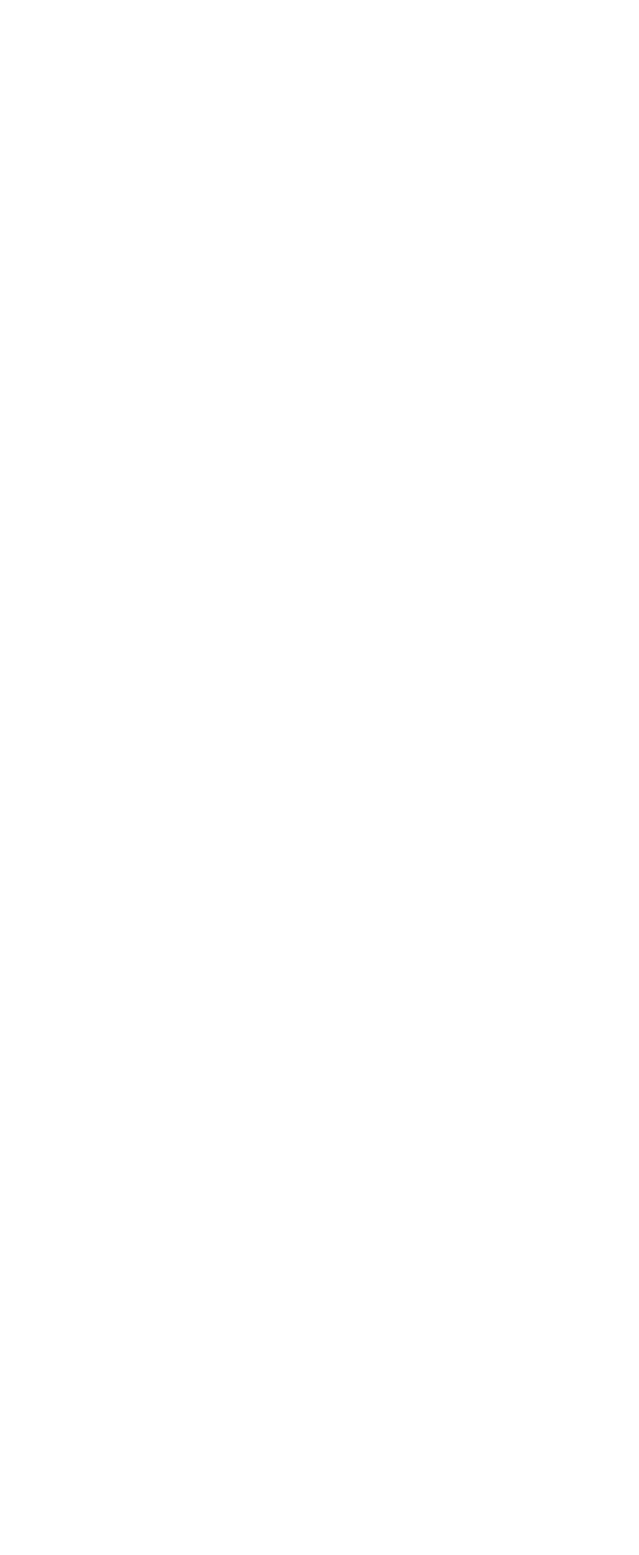
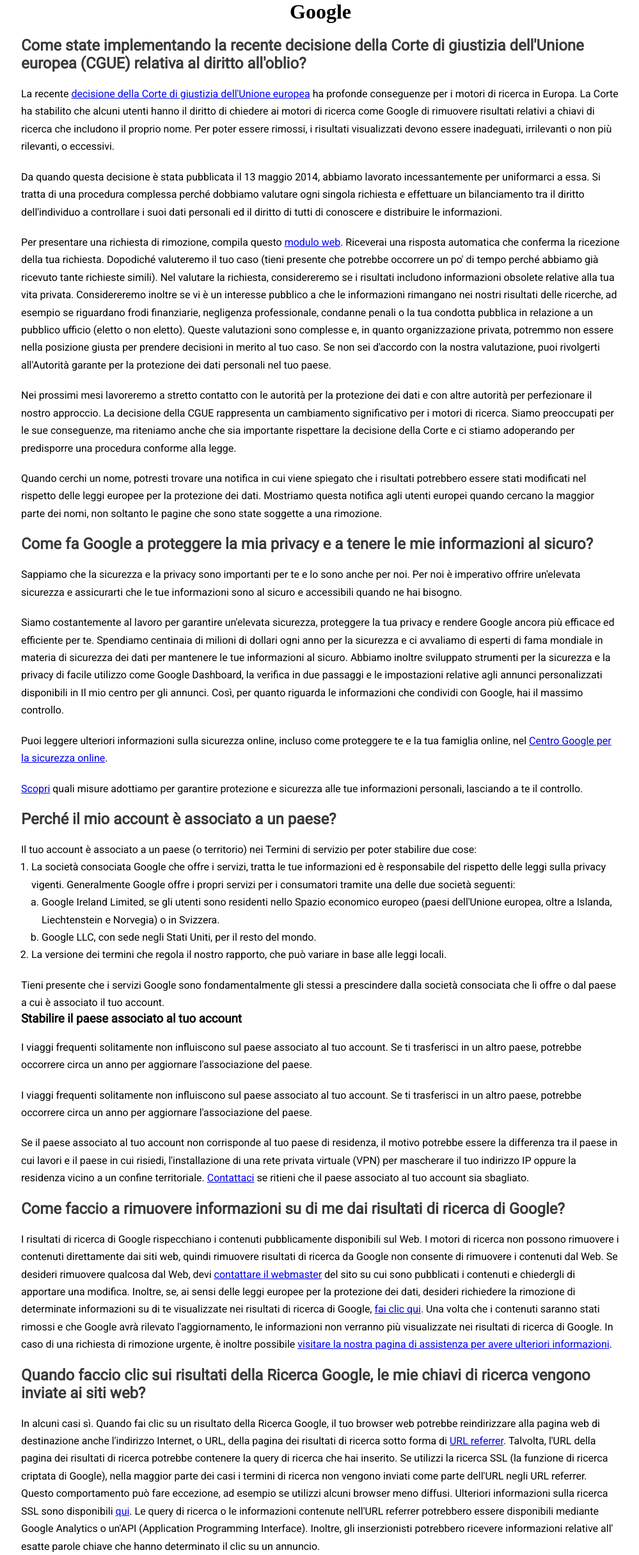
Before and after one commit to MicheleRai/php-google-faq, a PHP site: page / in a window 1280 px wide. Before the commit the part shown is empty. Shown: the whole page at 64% size, without its empty margins (139-1138 px from the left). Before the commit the page ends 800 px from the top, so only its background shows below. Run offline with PHP 8.4, Linux system fonts and the light colour scheme.

Commit message:
fix and improve

```diff
--- a/index.php
+++ b/index.php
@@ -3,49 +3,95 @@
     $faq = [
         [
             'domanda' =>
-            'Come state implementando la recente decisione della Corte di giustizia dell\'Unione europea (CGUE) relativa al diritto all\'oblio?',
+            '<h2>Come state implementando la recente decisione della Corte di giustizia dell\'Unione europea (CGUE) relativa al diritto all\'oblio? </h2>',
             'risposta' => <<<DOM
-            '<p>La recente <a href="http://curia.europa.eu/juris/document/document.jsf?text=&amp;docid=152065&amp;amppageIndex=0&amp;doclang=it&amp;mode=lst&amp;dir=&amp;occ=first&amp;part=1&amp;cid=276332">decisione della Corte di giustizia dell'Unione europea</a> ha profonde conseguenze per i motori di ricerca in Europa. La Corte ha stabilito che alcuni utenti hanno il diritto di chiedere ai motori di ricerca come Google di rimuovere risultati relativi a chiavi di ricerca che includono il proprio nome. Per poter essere rimossi, i risultati visualizzati devono essere inadeguati, irrilevanti o non più rilevanti, o eccessivi.</p>
-            <p>Da quando questa decisione è stata pubblicata il 13 maggio 2014, abbiamo lavorato incessantemente per uniformarci a essa. Si tratta di una procedura complessa perché dobbiamo valutare ogni singola richiesta e effettuare un bilanciamento tra il diritto dell'individuo a controllare i suoi dati personali ed il diritto di tutti di conoscere e distribuire le informazioni.</p>
-            <p>Per presentare una richiesta di rimozione, compila questo <a href="https://support.google.com/legal/contact/lr_eudpa?product=websearch&amp;hl=it">modulo web</a>. Riceverai una risposta automatica che conferma la ricezione della tua richiesta. Dopodiché valuteremo il tuo caso (tieni presente che potrebbe occorrere un po' di tempo perché abbiamo già ricevuto tante richieste simili). Nel valutare la richiesta, considereremo se i risultati includono informazioni obsolete relative alla tua vita privata. Considereremo inoltre se vi è un interesse pubblico a che le informazioni rimangano nei nostri risultati delle ricerche, ad esempio se riguardano frodi finanziarie, negligenza professionale, condanne penali o la tua condotta pubblica in relazione a un pubblico ufficio (eletto o non eletto). Queste valutazioni sono complesse e, in quanto organizzazione privata, potremmo non essere nella posizione giusta per prendere decisioni in merito al tuo caso. Se non sei d'accordo con la nostra valutazione, puoi rivolgerti all'Autorità garante per la protezione dei dati personali nel tuo paese.</p>
-            <p>Nei prossimi mesi lavoreremo a stretto contatto con le autorità per la protezione dei dati e con altre autorità per perfezionare il nostro approccio. La decisione della CGUE rappresenta un cambiamento significativo per i motori di ricerca. Siamo preoccupati per le sue conseguenze, ma riteniamo anche che sia importante rispettare la decisione della Corte e ci stiamo adoperando per predisporre una procedura conforme alla legge.</p>
-            <p>Quando cerchi un nome, potresti trovare una notifica in cui viene spiegato che i risultati potrebbero essere stati modificati nel rispetto delle leggi europee per la protezione dei dati. Mostriamo questa notifica agli utenti europei quando cercano la maggior parte dei nomi, non soltanto le pagine che sono state soggette a una rimozione.</p>',
-            DOM
+            <p>
+                La recente <a href="http://curia.europa.eu/juris/document/document.jsf?text=&amp;docid=152065&amp;amppageIndex=0&amp;doclang=it&amp;mode=lst&amp;dir=&amp;occ=first&amp;part=1&amp;cid=276332">decisione della Corte di giustizia dell'Unione europea</a> ha profonde conseguenze per i motori di ricerca in Europa. La Corte ha stabilito che alcuni utenti hanno il diritto di chiedere ai motori di ricerca come Google di rimuovere risultati relativi a chiavi di ricerca che includono il proprio nome. Per poter essere rimossi, i risultati visualizzati devono essere inadeguati, irrilevanti o non più rilevanti, o eccessivi.
+            </p>
+            <p>
+                Da quando questa decisione è stata pubblicata il 13 maggio 2014, abbiamo lavorato incessantemente per uniformarci a essa. Si tratta di una procedura complessa perché dobbiamo valutare ogni singola richiesta e effettuare un bilanciamento tra il diritto dell'individuo a controllare i suoi dati personali ed il diritto di tutti di conoscere e distribuire le informazioni.
+            </p>
+            <p>
+                Per presentare una richiesta di rimozione, compila questo <a href="https://support.google.com/legal/contact/lr_eudpa?product=websearch&amp;hl=it">modulo web</a>. Riceverai una risposta automatica che conferma la ricezione della tua richiesta. Dopodiché valuteremo il tuo caso (tieni presente che potrebbe occorrere un po' di tempo perché abbiamo già ricevuto tante richieste simili). Nel valutare la richiesta, considereremo se i risultati includono informazioni obsolete relative alla tua vita privata. Considereremo inoltre se vi è un interesse pubblico a che le informazioni rimangano nei nostri risultati delle ricerche, ad esempio se riguardano frodi finanziarie, negligenza professionale, condanne penali o la tua condotta pubblica in relazione a un pubblico ufficio (eletto o non eletto). Queste valutazioni sono complesse e, in quanto organizzazione privata, potremmo non essere nella posizione giusta per prendere decisioni in merito al tuo caso. Se non sei d'accordo con la nostra valutazione, puoi rivolgerti all'Autorità garante per la protezione dei dati personali nel tuo paese.
+            </p>
+            <p>
+                Nei prossimi mesi lavoreremo a stretto contatto con le autorità per la protezione dei dati e con altre autorità per perfezionare il nostro approccio. La decisione della CGUE rappresenta un cambiamento significativo per i motori di ricerca. Siamo preoccupati per le sue conseguenze, ma riteniamo anche che sia importante rispettare la decisione della Corte e ci stiamo adoperando per predisporre una procedura conforme alla legge.
+            </p>
+            <p>
+                Quando cerchi un nome, potresti trovare una notifica in cui viene spiegato che i risultati potrebbero essere stati modificati nel rispetto delle leggi europee per la protezione dei dati. Mostriamo questa notifica agli utenti europei quando cercano la maggior parte dei nomi, non soltanto le pagine che sono state soggette a una rimozione.
+            </p>
+            DOM,
         ],
         [
-            'domanda' => 'Come fa Google a proteggere la mia privacy e a tenere le mie informazioni al sicuro?',
+            'domanda' => '<h2> Come fa Google a proteggere la mia privacy e a tenere le mie informazioni al sicuro? </h2>',
             'risposta' => <<<DOM
-            '<p>Sappiamo che la sicurezza e la privacy sono importanti per te e lo sono anche per noi. Per noi è imperativo offrire un'elevata sicurezza e assicurarti che le tue informazioni sono al sicuro e accessibili quando ne hai bisogno.</p>
-            <p>Siamo costantemente al lavoro per garantire un'elevata sicurezza, proteggere la tua privacy e rendere Google ancora più efficace ed efficiente per te. Spendiamo centinaia di milioni di dollari ogni anno per la sicurezza e ci avvaliamo di esperti di fama mondiale in materia di sicurezza dei dati per mantenere le tue informazioni al sicuro. Abbiamo inoltre sviluppato strumenti per la sicurezza e la privacy di facile utilizzo come Google Dashboard, la verifica in due passaggi e le impostazioni relative agli annunci personalizzati disponibili in Il mio centro per gli annunci. Così, per quanto riguarda le informazioni che condividi con Google, hai il massimo controllo.</p>
-            <p>Puoi leggere ulteriori informazioni sulla sicurezza online, incluso come proteggere te e la tua famiglia online, nel <a href="https://www.google.com/safetycenter/">Centro Google per la sicurezza online</a>.</p>
-            <p><a href="https://privacy.google.com">Scopri</a> quali misure adottiamo per garantire protezione e sicurezza alle tue informazioni personali, lasciando a te il controllo.</p>',
-            DOM
+            <p>
+                Sappiamo che la sicurezza e la privacy sono importanti per te e lo sono anche per noi. Per noi è imperativo offrire un'elevata sicurezza e assicurarti che le tue informazioni sono al sicuro e accessibili quando ne hai bisogno.
+            </p>
+            <p>
+                Siamo costantemente al lavoro per garantire un'elevata sicurezza, proteggere la tua privacy e rendere Google ancora più efficace ed efficiente per te. Spendiamo centinaia di milioni di dollari ogni anno per la sicurezza e ci avvaliamo di esperti di fama mondiale in materia di sicurezza dei dati per mantenere le tue informazioni al sicuro. Abbiamo inoltre sviluppato strumenti per la sicurezza e la privacy di facile utilizzo come Google Dashboard, la verifica in due passaggi e le impostazioni relative agli annunci personalizzati disponibili in Il mio centro per gli annunci. Così, per quanto riguarda le informazioni che condividi con Google, hai il massimo controllo.
+            </p>
+            <p>
+                Puoi leggere ulteriori informazioni sulla sicurezza online, incluso come proteggere te e la tua famiglia online, nel <a href="https://www.google.com/safetycenter/">Centro Google per la sicurezza online</a>.
+            </p>
+            <p>
+                <a href="https://privacy.google.com">Scopri</a> quali misure adottiamo per garantire protezione e sicurezza alle tue informazioni personali, lasciando a te il controllo.
+            </p>
+            DOM,
         ],
         [
-            'domanda' => 'Perché il mio account è associato a un paese?',
+            'domanda' => '<h2> Perché il mio account è associato a un paese? </h2>',
             'risposta' => <<<DOM
-             '<p>Il tuo account è associato a un paese (o territorio) nei Termini di servizio per poter stabilire due cose:</p>
-             <ol><li class="smANld">La società consociata Google che offre i servizi, tratta le tue informazioni ed è responsabile del rispetto delle leggi sulla privacy vigenti. Generalmente Google offre i propri servizi per i consumatori tramite una delle due società seguenti:<ol type="a"><li class="smANld">Google Ireland Limited, se gli utenti sono residenti nello Spazio economico europeo (paesi dell'Unione europea, oltre a Islanda, Liechtenstein e Norvegia) o in Svizzera.</li><li class="smANld">Google LLC, con sede negli Stati Uniti, per il resto del mondo.</li></ol></li><li class="smANld">La versione dei termini che regola il nostro rapporto, che può variare in base alle leggi locali.</li></ol>
-             <p>Tieni presente che i servizi Google sono fondamentalmente gli stessi a prescindere dalla società consociata che li offre o dal paese a cui è associato il tuo account.</p>
+             <p>
+                Il tuo account è associato a un paese (o territorio) nei Termini di servizio per poter stabilire due cose:
+            </p>
+             <ol>
+                <li class="smANld">
+                    La società consociata Google che offre i servizi, tratta le tue informazioni ed è responsabile del rispetto delle leggi sulla privacy vigenti. Generalmente Google offre i propri servizi per i consumatori tramite una delle due società seguenti:
+                    <ol type="a">
+                        <li class="smANld">
+                            Google Ireland Limited, se gli utenti sono residenti nello Spazio economico europeo (paesi dell'Unione europea, oltre a Islanda, Liechtenstein e Norvegia) o in Svizzera.
+                        </li>
+                        <li class="smANld">
+                            Google LLC, con sede negli Stati Uniti, per il resto del mondo.
+                        </li>
+                    </ol>
+                </li>
+                <li class="smANld">
+                    La versione dei termini che regola il nostro rapporto, che può variare in base alle leggi locali.
+                </li>
+            </ol>
+            <p>
+                Tieni presente che i servizi Google sono fondamentalmente gli stessi a prescindere dalla società consociata che li offre o dal paese a cui è associato il tuo account.
+            </p>
              <h3>Stabilire il paese associato al tuo account</h3>
-             <p>I viaggi frequenti solitamente non influiscono sul paese associato al tuo account. Se ti trasferisci in un altro paese, potrebbe occorrere circa un anno per aggiornare l'associazione del paese.</p>
-             <p>I viaggi frequenti solitamente non influiscono sul paese associato al tuo account. Se ti trasferisci in un altro paese, potrebbe occorrere circa un anno per aggiornare l'associazione del paese.</p>
-             <p>Se il paese associato al tuo account non corrisponde al tuo paese di residenza, il motivo potrebbe essere la differenza tra il paese in cui lavori e il paese in cui risiedi, l'installazione di una rete privata virtuale (VPN) per mascherare il tuo indirizzo IP oppure la residenza vicino a un confine territoriale. <a href="country-association-form">Contattaci</a> se ritieni che il paese associato al tuo account sia sbagliato.</p>',
-            DOM
+             <p>
+                I viaggi frequenti solitamente non influiscono sul paese associato al tuo account. Se ti trasferisci in un altro paese, potrebbe occorrere circa un anno per aggiornare l'associazione del paese.
+             </p>
+             <p>
+                I viaggi frequenti solitamente non influiscono sul paese associato al tuo account. Se ti trasferisci in un altro paese, potrebbe occorrere circa un anno per aggiornare l'associazione del paese.
+             </p>
+             <p>
+                Se il paese associato al tuo account non corrisponde al tuo paese di residenza, il motivo potrebbe essere la differenza tra il paese in cui lavori e il paese in cui risiedi, l'installazione di una rete privata virtuale (VPN) per mascherare il tuo indirizzo IP oppure la residenza vicino a un confine territoriale. <a href="country-association-form">Contattaci</a> se ritieni che il paese associato al tuo account sia sbagliato.
+             </p>
+            DOM,
         ],
         [
-            'domanda' => 'Come faccio a rimuovere informazioni su di me dai risultati di ricerca di Google?',
+            'domanda' => '<h2> Come faccio a rimuovere informazioni su di me dai risultati di ricerca di Google? </h2>',
             'risposta' => <<<DOM
-            '<p>I risultati di ricerca di Google rispecchiano i contenuti pubblicamente disponibili sul Web. I motori di ricerca non possono rimuovere i contenuti direttamente dai siti web, quindi rimuovere risultati di ricerca da Google non consente di rimuovere i contenuti dal Web. Se desideri rimuovere qualcosa dal Web, devi <a href="https://support.google.com/websearch/answer/9109?hl=it">contattare il webmaster</a> del sito su cui sono pubblicati i contenuti e chiedergli di apportare una modifica. Inoltre, se, ai sensi delle leggi europee per la protezione dei dati, desideri richiedere la rimozione di determinate informazioni su di te visualizzate nei risultati di ricerca di Google, <a href="https://support.google.com/legal/contact/lr_eudpa?product=websearch&amp;hl=it">fai clic qui</a>. Una volta che i contenuti saranno stati rimossi e che Google avrà rilevato l'aggiornamento, le informazioni non verranno più visualizzate nei risultati di ricerca di Google. In caso di una richiesta di rimozione urgente, è inoltre possibile <a href="https://support.google.com/websearch/troubleshooter/3111061?hl=it">visitare la nostra pagina di assistenza per avere ulteriori informazioni</a>.</p>',
-            DOM
+            <p>
+                I risultati di ricerca di Google rispecchiano i contenuti pubblicamente disponibili sul Web. I motori di ricerca non possono rimuovere i contenuti direttamente dai siti web, quindi rimuovere risultati di ricerca da Google non consente di rimuovere i contenuti dal Web. Se desideri rimuovere qualcosa dal Web, devi <a href="https://support.google.com/websearch/answer/9109?hl=it">contattare il webmaster</a> del sito su cui sono pubblicati i contenuti e chiedergli di apportare una modifica. Inoltre, se, ai sensi delle leggi europee per la protezione dei dati, desideri richiedere la rimozione di determinate informazioni su di te visualizzate nei risultati di ricerca di Google, <a href="https://support.google.com/legal/contact/lr_eudpa?product=websearch&amp;hl=it">fai clic qui</a>. Una volta che i contenuti saranno stati rimossi e che Google avrà rilevato l'aggiornamento, le informazioni non verranno più visualizzate nei risultati di ricerca di Google. In caso di una richiesta di rimozione urgente, è inoltre possibile <a href="https://support.google.com/websearch/troubleshooter/3111061?hl=it">visitare la nostra pagina di assistenza per avere ulteriori informazioni</a>.
+            </p>
+            DOM,
         ],
         [
-            'domanda' => 'Quando faccio clic sui risultati della Ricerca Google, le mie chiavi di ricerca vengono inviate ai siti web?',
+            'domanda' => '<h2> Quando faccio clic sui risultati della Ricerca Google, le mie chiavi di ricerca vengono inviate ai siti web? </h2>',
             'risposta' => <<<DOM
-            '<p>In alcuni casi sì. Quando fai clic su un risultato della Ricerca Google, il tuo browser web potrebbe reindirizzare alla pagina web di destinazione anche l'indirizzo Internet, o URL, della pagina dei risultati di ricerca sotto forma di <a href="privacy/key-terms#toc-terms-referrer-url">URL referrer</a>. Talvolta, l'URL della pagina dei risultati di ricerca potrebbe contenere la query di ricerca che hai inserito. Se utilizzi la ricerca SSL (la funzione di ricerca criptata di Google), nella maggior parte dei casi i termini di ricerca non vengono inviati come parte dell'URL negli URL referrer. Questo comportamento può fare eccezione, ad esempio se utilizzi alcuni browser meno diffusi. Ulteriori informazioni sulla ricerca SSL sono disponibili <a href="https://support.google.com/websearch/answer/173733">qui</a>. Le query di ricerca o le informazioni contenute nell'URL referrer potrebbero essere disponibili mediante Google Analytics o un'API (Application Programming Interface). Inoltre, gli inserzionisti potrebbero ricevere informazioni relative all' esatte parole chiave che hanno determinato il clic su un annuncio.</p>',
-            DOM
+            <p>
+                In alcuni casi sì. Quando fai clic su un risultato della Ricerca Google, il tuo browser web potrebbe reindirizzare alla pagina web di destinazione anche l'indirizzo Internet, o URL, della pagina dei risultati di ricerca sotto forma di <a href="privacy/key-terms#toc-terms-referrer-url">URL referrer</a>. Talvolta, l'URL della pagina dei risultati di ricerca potrebbe contenere la query di ricerca che hai inserito. Se utilizzi la ricerca SSL (la funzione di ricerca criptata di Google), nella maggior parte dei casi i termini di ricerca non vengono inviati come parte dell'URL negli URL referrer. Questo comportamento può fare eccezione, ad esempio se utilizzi alcuni browser meno diffusi. Ulteriori informazioni sulla ricerca SSL sono disponibili <a href="https://support.google.com/websearch/answer/173733">qui</a>. Le query di ricerca o le informazioni contenute nell'URL referrer potrebbero essere disponibili mediante Google Analytics o un'API (Application Programming Interface). Inoltre, gli inserzionisti potrebbero ricevere informazioni relative all' esatte parole chiave che hanno determinato il clic su un annuncio.
+            </p>
+            DOM,
         ],
-
     ];
 ?>
 
@@ -56,8 +102,23 @@
     <meta http-equiv="X-UA-Compatible" content="IE=edge">
     <meta name="viewport" content="width=device-width, initial-scale=1.0">
     <title>FAQ</title>
+    <link rel="stylesheet" href="style.css">
+    <link rel="preconnect" href="https://fonts.googleapis.com">
+<link rel="preconnect" href="https://fonts.gstatic.com" crossorigin>
+<link href="https://fonts.googleapis.com/css2?family=Roboto:wght@400&display=swap" rel="stylesheet">
 </head>
 <body>
-
+    <header>
+        <h1>Google</h1>
+    </header>
+    <main>
+        <?php
+            foreach ($faq as $sezioni){
+                foreach($sezioni as $chiave => $valore){
+                    echo $valore;
+                };
+            };
+        ?>
+    </main>
 </body>
 </html>
--- /dev/null
+++ b/style.css
@@ -0,0 +1,27 @@
+*{
+    margin: 0;
+    padding: 0;
+    box-sizing: border-box;
+}
+main{
+    max-width: 1000px;
+    margin: auto;
+    font-family: 'Roboto', sans-serif;
+    padding: 0 2rem;
+}
+h1{
+    text-align: center;
+}
+p{
+    padding-top: 20px;
+    line-height: 1.714;
+}
+h2{
+    padding-top: 20px;
+    color: rgb(58, 57, 57);
+}
+li{
+    margin-left: 1rem;
+    line-height: 1.714;
+
+}
```
